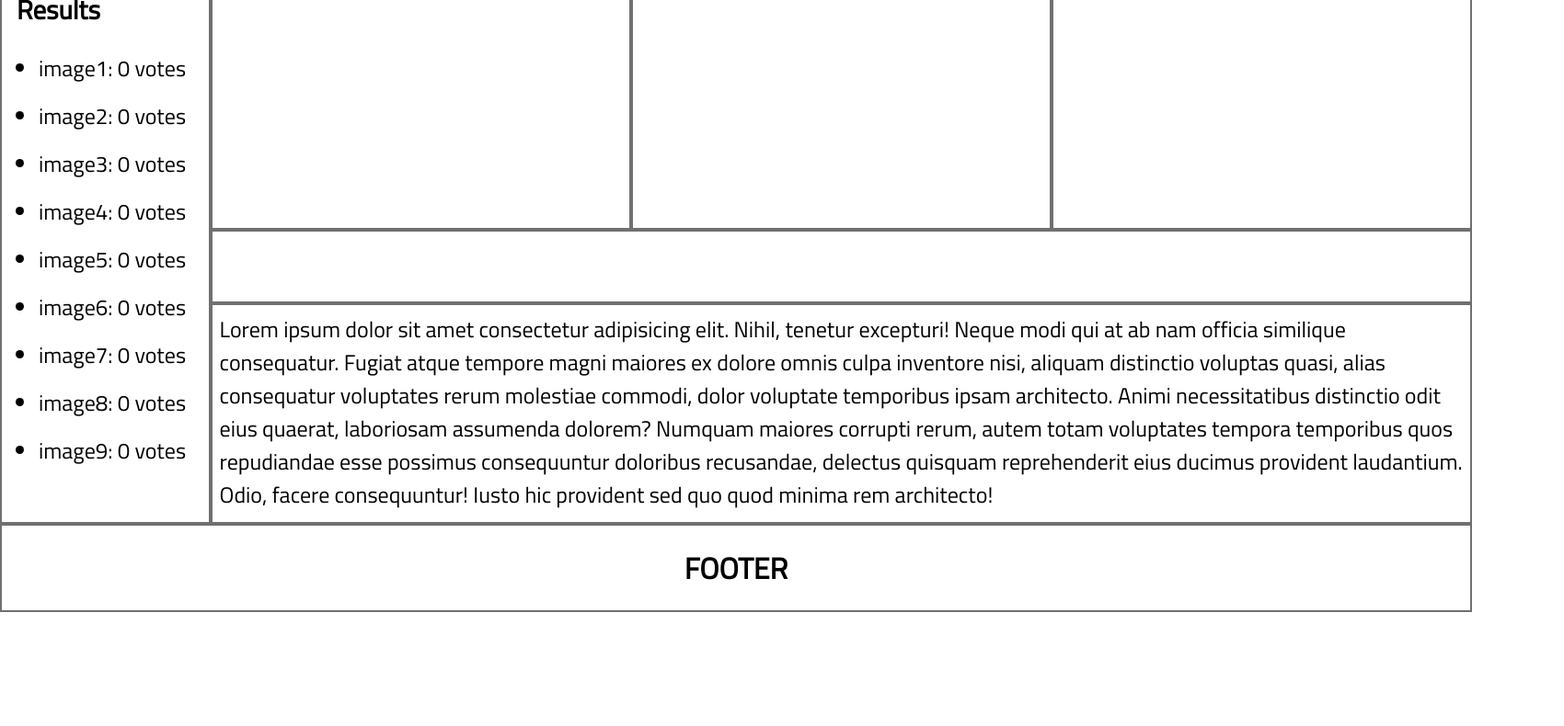
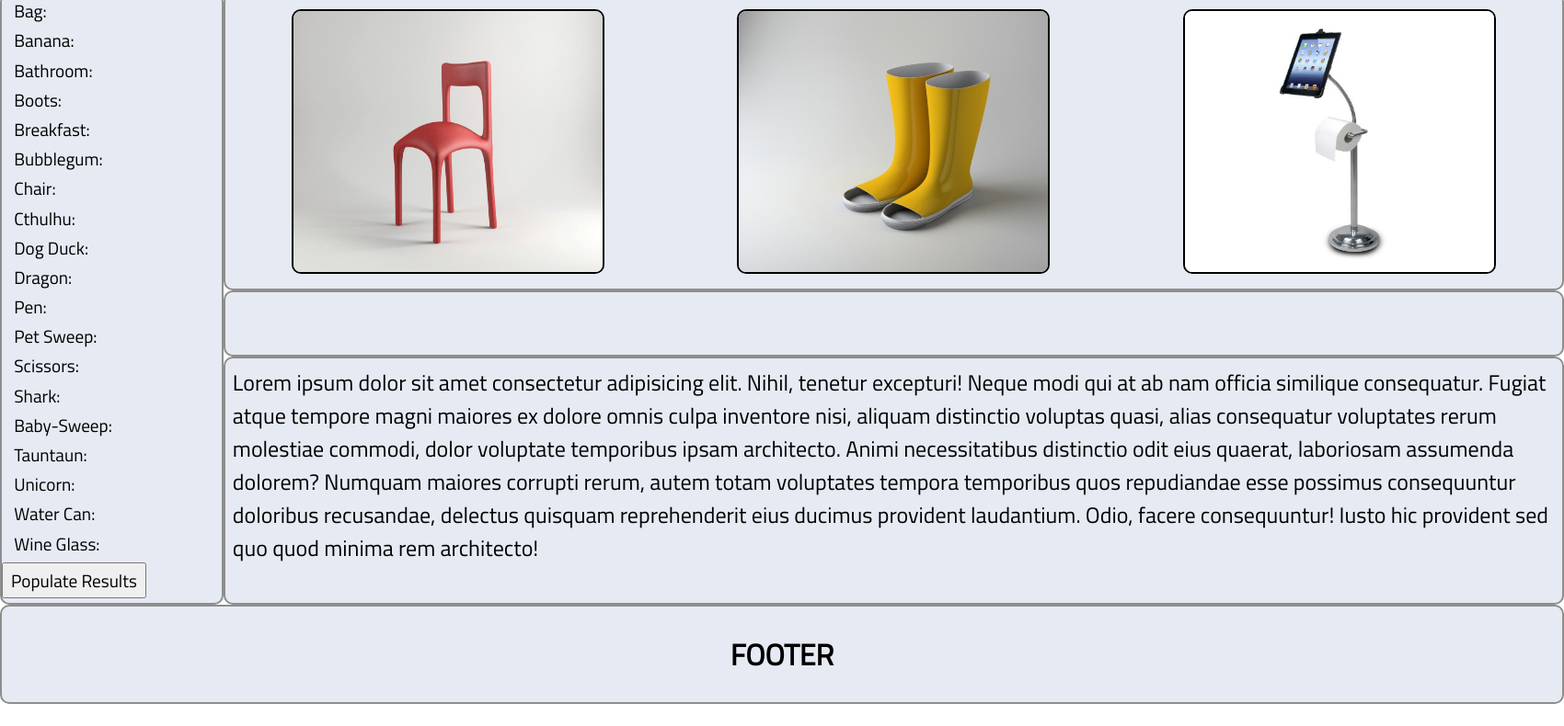
Before and after one commit to maxpollock/odd-duck-products, a plain HTML site: page index.html in a window 1280 px wide. Shown: the part 166-956 px from the top of the page at 92% size, 1700 px wide, since content can reach past the window. Before the commit the page ends 864 px from the top, so only its background shows below. Drawn offline with Linux system fonts and the light colour scheme.

Commit message:
updated JS and button to populate results

```diff
--- a/app.js
+++ b/app.js
@@ -0,0 +1,107 @@
+// Product Array and Creating Product functions
+const allProducts = [
+  new Product("Bag", "./images/bag.jpg", "bag"),
+  new Product("Banana", "./images/banana.jpg", "banana"),
+  new Product("Bathroom", "./images/bathroom.jpg", "bathroom"),
+  new Product("Boots", "./images/boots.jpg", "boots"),
+  new Product("Breakfast", "./images/breakfast.jpg", "breakfast"),
+  new Product("Bubblegum", "./images/bubblegum.jpg", "bubblegum"),
+  new Product("Chair", "./images/chair.jpg", "chair"),
+  new Product("Cthulhu", "./images/cthulhu.jpg", "cthulhu"),
+  new Product("Dog Duck", "./images/dog-duck.jpg", "dogDuck"),
+  new Product("Dragon Meat", "./images/dragon.jpg", "dragon"),
+  new Product("Pen", "./images/pen.jpg", "pen"),
+  new Product("Pet Sweep", "./images/pet-sweep.jpg", "petSweep"),
+  new Product("Scissors", "./images/scissors.jpg", "scissors"),
+  new Product("Shark", "./images/shark.jpg", "shark"),
+  new Product("Sweep", "./images/sweep.png", "babySweep"),
+  new Product("Tauntaun", "./images/tauntaun.jpg", "tauntaun"),
+  new Product("Unicorn", "./images/unicorn.jpg", "unicorn"),
+  new Product("Watering Can", "./images/water-can.jpg", "waterCan"),
+  new Product("Wine Glass", "./images/wine-glass.jpg", "wineGlass"),
+];
+
+function Product(name, src, id) {
+  this.name = name;
+  this.src = src;
+  this.id = id;
+  this.views = 0;
+  this.clicks = 0;
+}
+
+// Random Index Function
+function getRandomIndex() {
+  return Math.floor(Math.random() * allProducts.length);
+}
+
+// Using the DOM to select the img containers
+let imgContainer = document.getElementById("img-container");
+let image1 = document.getElementById("img1");
+let image2 = document.getElementById("img2");
+let image3 = document.getElementById("img3");
+
+function renderProducts() {
+  // Get 3 different index's for the products in the array
+  let product1Index = getRandomIndex();
+  let product2Index = getRandomIndex();
+  let product3Index = getRandomIndex();
+
+  // making sure they are not the same index
+  while (
+    product1Index === product2Index ||
+    product1Index === product3Index ||
+    product2Index === product3Index
+  ) {
+    product2Index = getRandomIndex();
+    product3Index = getRandomIndex();
+  }
+
+  // changing the sources of the images so they update on each interaction
+  image1.src = allProducts[product1Index].src;
+  image2.src = allProducts[product2Index].src;
+  image3.src = allProducts[product3Index].src;
+
+  // adding views to the array
+  allProducts[product1Index].views++;
+  allProducts[product2Index].views++;
+  allProducts[product3Index].views++;
+}
+
+function execClick(event) {
+  let clickedProduct = event.target.alt;
+
+  if (event.target === imgContainer) {
+    alert("Uh oh! Please click on a product you support...");
+  } else {
+    renderProducts();
+  }
+
+  for (let i = 0; i < allProducts.length; i++) {
+    if (clickedProduct === allProducts[i].name) {
+      allProducts[i].clicks++;
+    }
+    break;
+  }
+}
+
+// click function for the container for imgs
+imgContainer.addEventListener("click", execClick);
+renderProducts();
+
+// Auto update the total votes
+Product.prototype.updateVotes = function () {
+  let id = document.getElementById(this.id);
+  let voteNum = document.createElement("span");
+  voteNum.textContent = ` ${this.clicks} votes.`;
+  id.appendChild(voteNum);
+  console.log(this.clicks);
+};
+
+function updateVotesButton() {
+  for (i = 0; i < allProducts.length; i++) {
+    allProducts[i].updateVotes();
+  }
+}
+
+let button = document.getElementById("button");
+button.addEventListener("click", updateVotesButton);
--- a/index.html
+++ b/index.html
@@ -5,6 +5,7 @@
     <meta name="viewport" content="width=device-width, initial-scale=1.0" />
     <title>Odd Ducks Product Campaign</title>
     <link rel="stylesheet" href="styles.css" />
+    <script src="./app.js" defer></script>
     <link rel="preconnect" href="https://fonts.googleapis.com" />
     <link rel="preconnect" href="https://fonts.gstatic.com" crossorigin />
     <link
@@ -19,27 +20,49 @@
     </div>
 
     <div class="results">
-      <h2>Results</h2>
       <ul>
-        <li>image1: 0 votes</li>
-        <li>image2: 0 votes</li>
-        <li>image3: 0 votes</li>
-        <li>image4: 0 votes</li>
-        <li>image5: 0 votes</li>
-        <li>image6: 0 votes</li>
-        <li>image7: 0 votes</li>
-        <li>image8: 0 votes</li>
-        <li>image9: 0 votes</li>
+        <li id="bag">Bag:</li>
+        <li id="banana">Banana:</li>
+        <li id="bathroom">Bathroom:</li>
+        <li id="boots">Boots:</li>
+        <li id="breakfast">Breakfast:</li>
+        <li id="bubblegum">Bubblegum:</li>
+        <li id="chair">Chair:</li>
+        <li id="cthulhu">Cthulhu:</li>
+        <li id="dogDuck">Dog Duck:</li>
+        <li id="dragon">Dragon:</li>
+        <li id="pen">Pen:</li>
+        <li id="petSweep">Pet Sweep:</li>
+        <li id="scissors">Scissors:</li>
+        <li id="shark">Shark:</li>
+        <li id="babySweep">Baby-Sweep:</li>
+        <li id="tauntaun">Tauntaun:</li>
+        <li id="unicorn">Unicorn:</li>
+        <li id="waterCan">Water Can:</li>
+        <li id="wineGlass">Wine Glass:</li>
       </ul>
+      <button id="button">Populate Results</button>
     </div>
 
-    <div class="img-container img1"><img src="#" alt="" /></div>
-    <div class="img-container img2"><img src="#" alt="" /></div>
-    <div class="img-container img3"><img src="#" alt="" /></div>
+    <div id="img-container">
+      <img src="" alt="" id="img1" />
+      <img src="" alt="" id="img2" />
+      <img src="" alt="" id="img3" />
+    </div>
 
     <article>
       <p>
-        Lorem ipsum dolor sit amet consectetur adipisicing elit. Nihil, tenetur excepturi! Neque modi qui at ab nam officia similique consequatur. Fugiat atque tempore magni maiores ex dolore omnis culpa inventore nisi, aliquam distinctio voluptas quasi, alias consequatur voluptates rerum molestiae commodi, dolor voluptate temporibus ipsam architecto. Animi necessitatibus distinctio odit eius quaerat, laboriosam assumenda dolorem? Numquam maiores corrupti rerum, autem totam voluptates tempora temporibus quos repudiandae esse possimus consequuntur doloribus recusandae, delectus quisquam reprehenderit eius ducimus provident laudantium. Odio, facere consequuntur! Iusto hic provident sed quo quod minima rem architecto!
+        Lorem ipsum dolor sit amet consectetur adipisicing elit. Nihil, tenetur
+        excepturi! Neque modi qui at ab nam officia similique consequatur.
+        Fugiat atque tempore magni maiores ex dolore omnis culpa inventore nisi,
+        aliquam distinctio voluptas quasi, alias consequatur voluptates rerum
+        molestiae commodi, dolor voluptate temporibus ipsam architecto. Animi
+        necessitatibus distinctio odit eius quaerat, laboriosam assumenda
+        dolorem? Numquam maiores corrupti rerum, autem totam voluptates tempora
+        temporibus quos repudiandae esse possimus consequuntur doloribus
+        recusandae, delectus quisquam reprehenderit eius ducimus provident
+        laudantium. Odio, facere consequuntur! Iusto hic provident sed quo quod
+        minima rem architecto!
       </p>
     </article>
 
@@ -49,5 +72,4 @@
       <h3>FOOTER</h3>
     </footer>
   </body>
-
 </html>
--- a/styles.css
+++ b/styles.css
@@ -2,20 +2,24 @@
 
 * {
   box-sizing: border-box;
-  font-family: 'Titillium Web', sans-serif;
+  font-family: "Titillium Web", sans-serif;
 }
 
 body {
   display: grid;
-  width: 1600px;
-  height: 800px;
+  width: 1700px;
+  height: 900px;
   margin: 2rem auto;
   grid-template-columns: 1fr 2fr 2fr 2fr;
-  grid-template-rows: 12% 36% 10% 30% 12%;
+  grid-template-rows: 14% 36% 8% 30% 12%;
 }
 
-div, footer, article {
-  border: 2px solid rgb(112, 112, 112);
+div,
+footer,
+article {
+  border: 2px solid rgb(142, 142, 142);
+  border-radius: 10px;
+  background-color: #e6eaf3;
 }
 
 /* Title Styling */
@@ -23,10 +27,12 @@ div, footer, article {
   display: flex;
   align-items: center;
   grid-area: 1 / 1 / 2 / 5;
+  background-color: #2a324b;
+  color: rgb(243, 242, 242);
 }
 
 h1 {
-  font-size: 2.5rem;
+  font-size: 3rem;
   margin-left: 1rem;
 }
 
@@ -42,38 +48,60 @@ h1 {
   grid-area: 2 / 1 / 5 / 2;
 }
 
-h2 {
-  margin-left: 1rem;
-  font-size: 1.8rem;
+button {
+  padding: 0.2rem 0.5rem;
+  margin: 0.2rem auto;
+  font-size: 1.2rem;
+  text-align: center;
+}
+
+ul {
+  margin: 0;
+  padding-left: 10px;
 }
 
 ul li {
-  font-size: 1.5rem;
-  margin-bottom: 1rem;
-}
-/* images styling */
-.img1 {
-  grid-area: 2 / 2 / 3 / 3;
+  font-size: 1.2rem;
+  margin: 0.2rem;
+  list-style: none;
 }
 
-.img2 {
-  grid-area: 2 / 3 / 3 / 4;
+/* images styling */
+#img-container {
+  grid-area: 2 / 2 / 3 / 5;
+  display: flex;
+  justify-content: space-around;
+  align-items: center;
+  width: 100%;
+  height: 100%;
 }
 
-.img3 {
-  grid-area: 2 / 4 / 3 / 5;
+#img1,
+#img2,
+#img3 {
+  height: 90%;
+  width: 340px;
+  cursor: pointer;
+  transition: 0.5s;
+  border: 2px solid black;
+  border-radius: 10px;
+}
+
+#img1:hover,
+#img2:hover,
+#img3:hover {
+  transform: scale(1.1);
 }
 
 /* Article Styling */
 article {
-    grid-area: 4 / 2 / 5 / 5;
+  grid-area: 4 / 2 / 5 / 5;
 }
 
 p {
   font-size: 1.5rem;
-  margin: .5rem;
+  margin: 0.5rem;
 }
-
 
 /* footer */
 footer {
```
